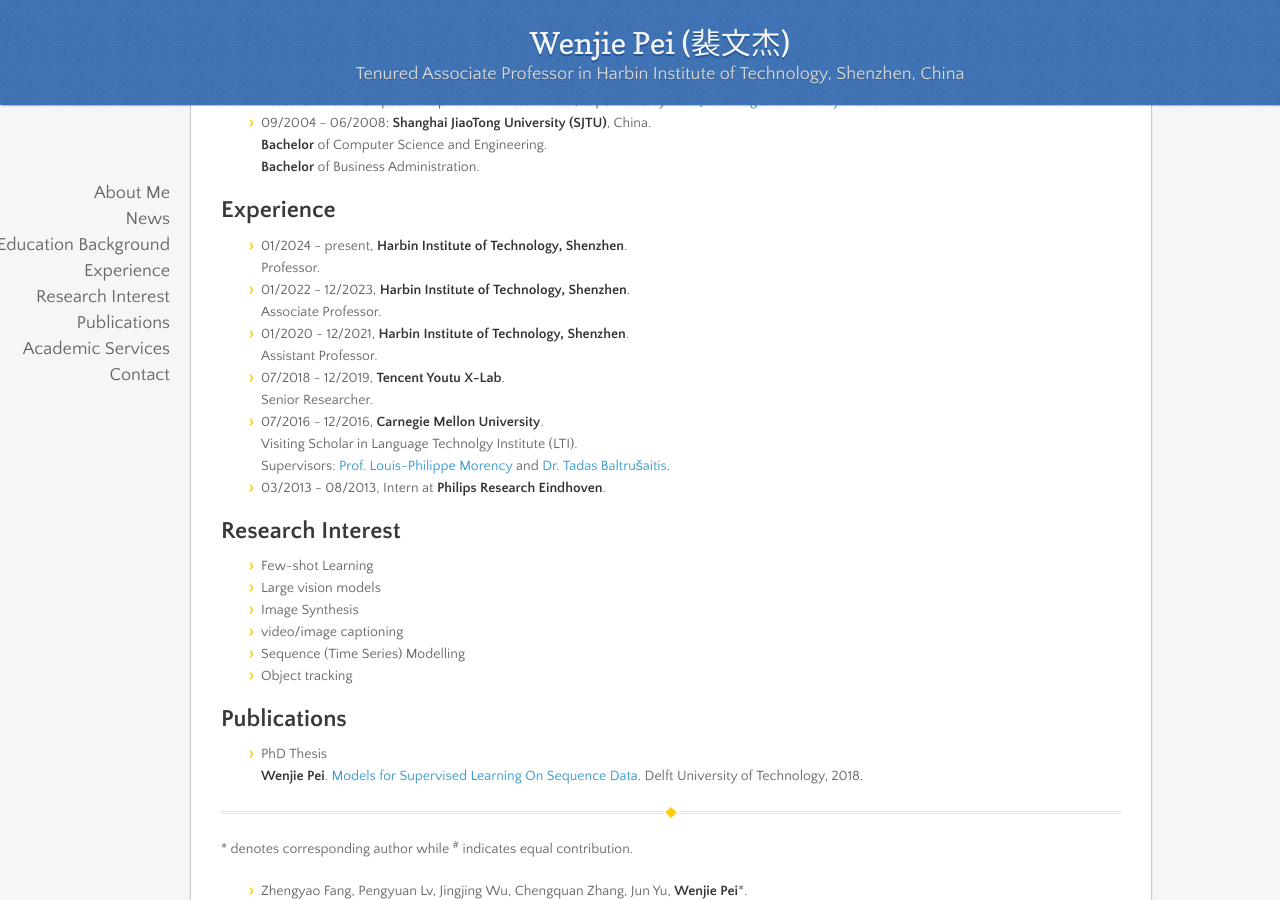
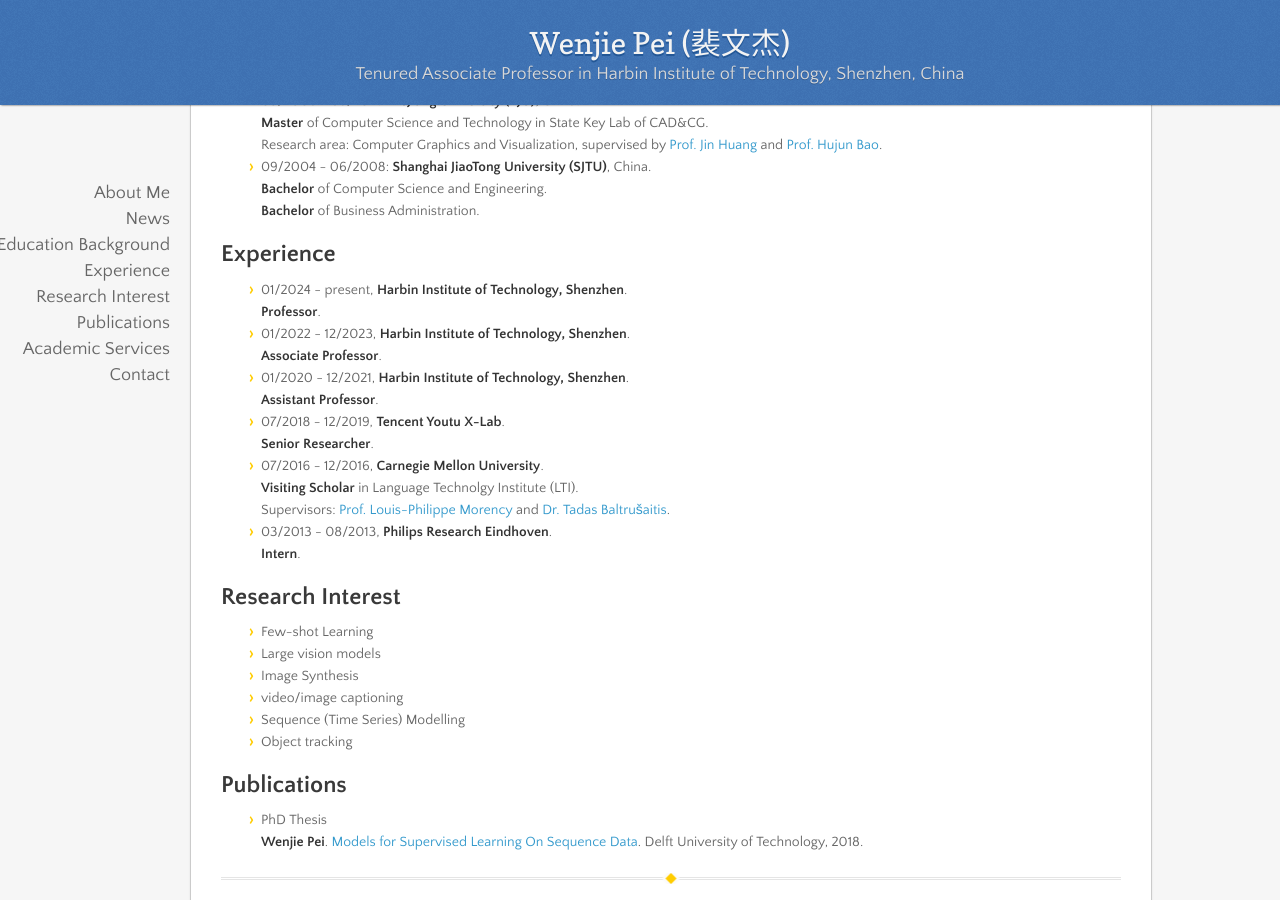
Before and after one commit to wenjiepei/wenjiepei.github.com, a Jekyll site: the page built from index.md, in a window 1280 px wide and 900 px high, scrolled down 1237 px. Built offline with Jekyll 4.4.1, drawn with Linux system fonts in a browser that asks for light colours; nearby versions of some CDN libraries; our own code applies the rules of GitHub Pages for plain Markdown files; some of the changed text lies outside the part shown.

```diff
--- a/index.md
+++ b/index.md
@@ -58,17 +60,18 @@ __Collaborations__: I am always looking for highly self-motivated students, incl
 
 ## Experience
 - 01/2024 - present, __Harbin Institute of Technology, Shenzhen__.
-  Professor.
+  __Professor__.
 - 01/2022 - 12/2023, __Harbin Institute of Technology, Shenzhen__.
-  Associate Professor.
+  __Associate Professor__.
 - 01/2020 - 12/2021, __Harbin Institute of Technology, Shenzhen__.
-  Assistant Professor.
+  __Assistant Professor__.
 - 07/2018 - 12/2019, __Tencent Youtu X-Lab__.
-  Senior Researcher.
+  __Senior Researcher__.
 - 07/2016 - 12/2016, __Carnegie Mellon University__.
-  Visiting Scholar in Language Technolgy Institute (LTI).
+  __Visiting Scholar__ in Language Technolgy Institute (LTI).
   Supervisors: [Prof. Louis-Philippe Morency](https://www.cs.cmu.edu/~morency/) and [Dr. Tadas Baltrušaitis](https://www.cl.cam.ac.uk/~tb346/).
-- 03/2013 - 08/2013, Intern at __Philips Research Eindhoven__.
+- 03/2013 - 08/2013, __Philips Research Eindhoven__.
+  __Intern__.
 
 ## Research Interest
 - Few-shot Learning
```
Also changed, not shown: other parts of index.md (+2 -0 lines).
